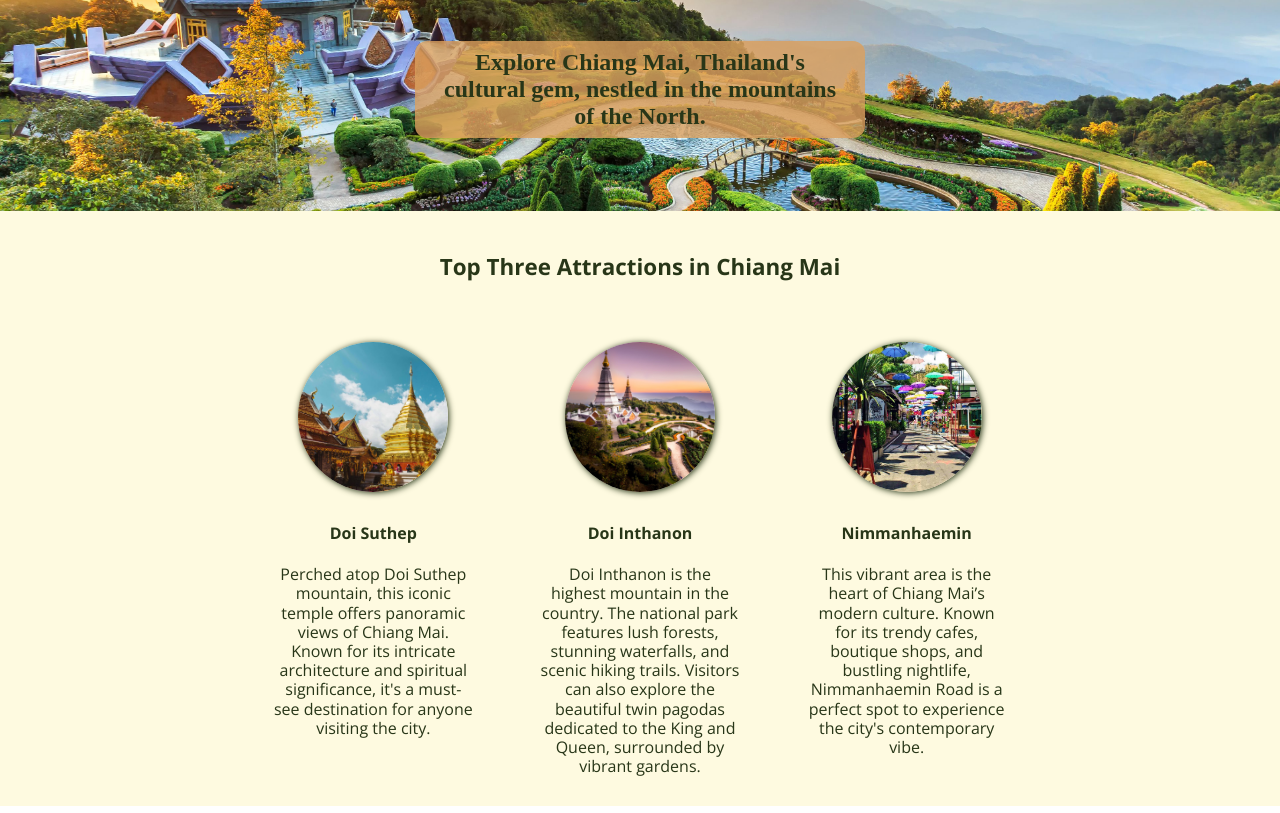
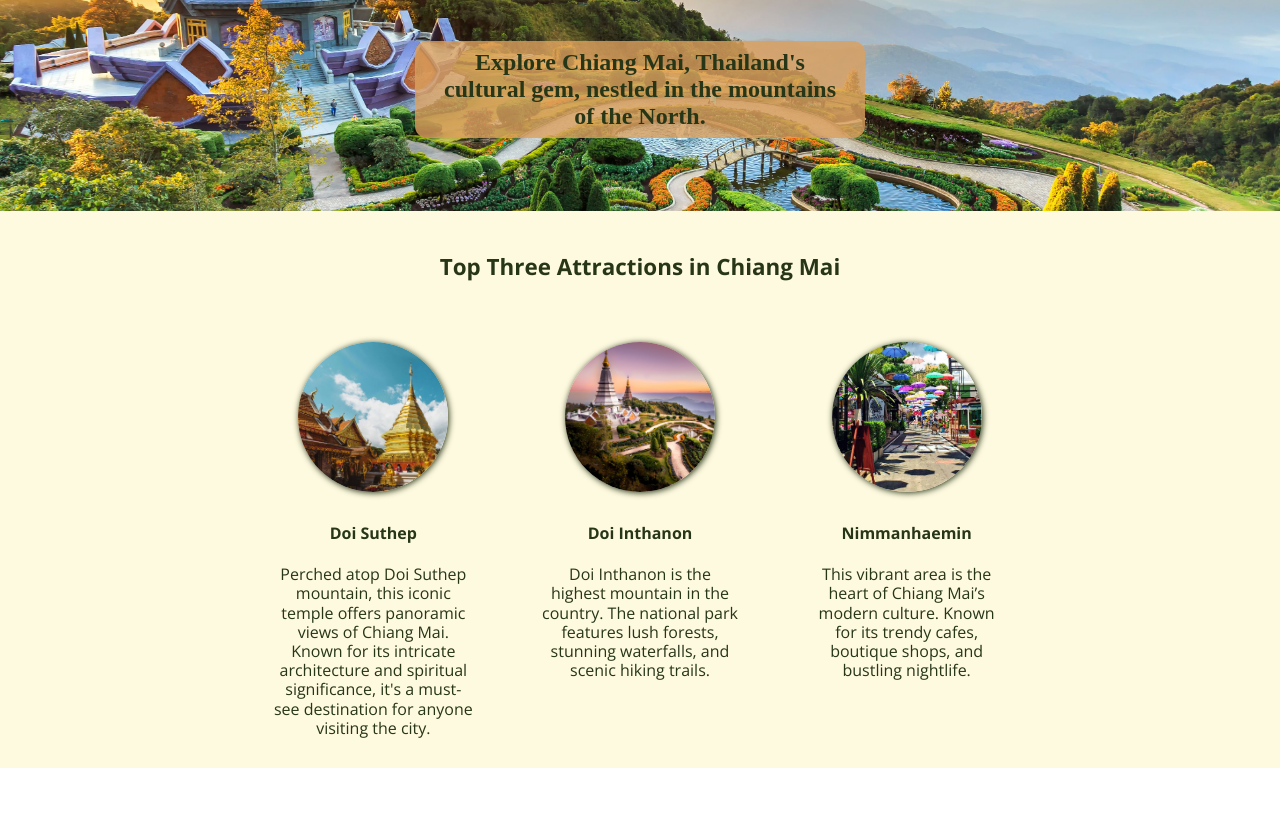
Before and after one commit to ketkrut/Hometown-Homepage, a website built with Vite: page index.html in a window 1280 px wide. Shown: the part 139-952 px from the top of the page. Built offline with nearby package versions, Linux system fonts and the light colour scheme; a web font is replaced by a local one.

Commit message:
Update index.html

```diff
--- a/index.html
+++ b/index.html
@@ -24,12 +24,12 @@
                 <div class="attractions-type">
                     <div id="attractions-doiinthanon-img" class="attractions-img"></div>
                     <h4 class="attractions-title">Doi Inthanon</h4>
-                    <p class="attractions-description">Doi Inthanon is the highest mountain in the country. The national park features lush forests, stunning waterfalls, and scenic hiking trails. Visitors can also explore the beautiful twin pagodas dedicated to the King and Queen, surrounded by vibrant gardens.</p>
+                    <p class="attractions-description">Doi Inthanon is the highest mountain in the country. The national park features lush forests, stunning waterfalls, and scenic hiking trails.</p>
                 </div>
                 <div class="attractions-type">
                     <div id="attractions-nimmanhaemin-img" class="attractions-img"></div>
                     <h4 class="attractions-title">Nimmanhaemin</h4>
-                    <p class="attractions-description">This vibrant area is the heart of Chiang Mai’s modern culture. Known for its trendy cafes, boutique shops, and bustling nightlife, Nimmanhaemin Road is a perfect spot to experience the city's contemporary vibe.</p>
+                    <p class="attractions-description">This vibrant area is the heart of Chiang Mai’s modern culture. Known for its trendy cafes, boutique shops, and bustling nightlife.</p>
                 </div>
             </div>
         </div>
```
